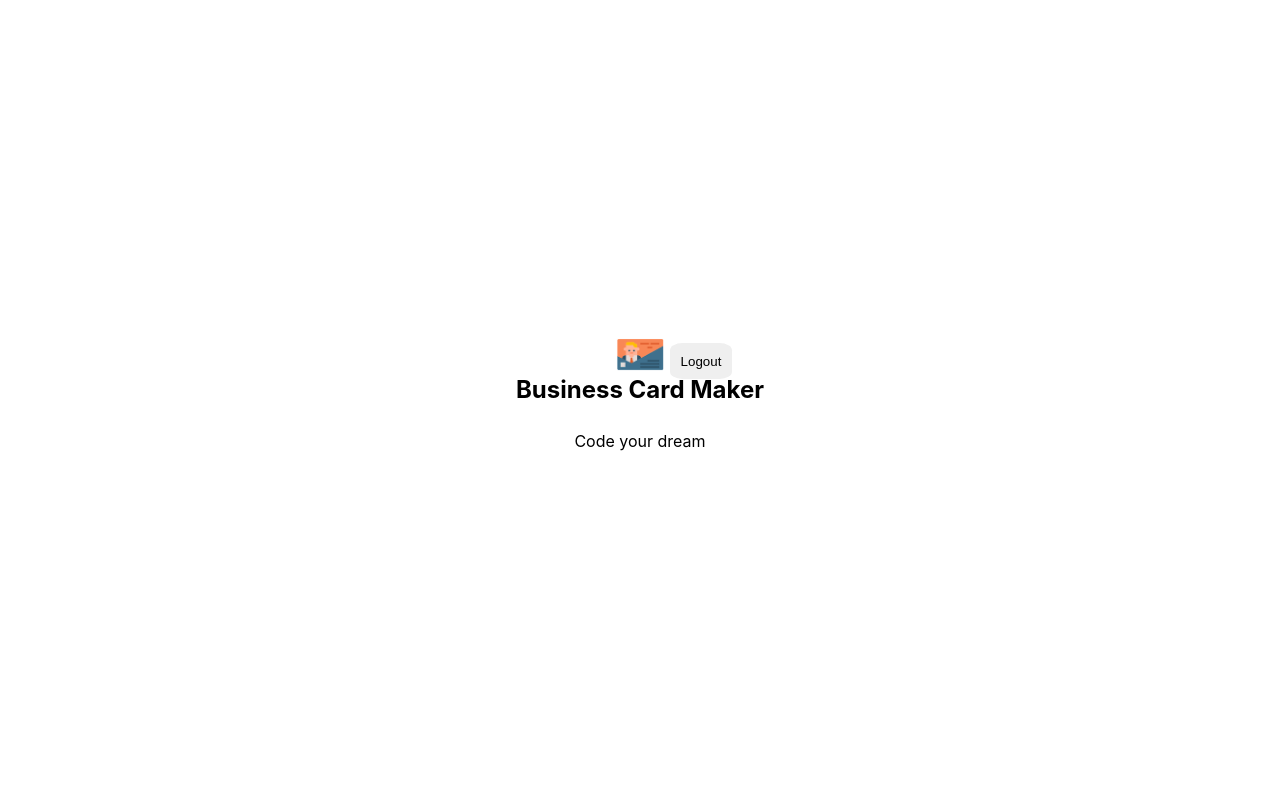
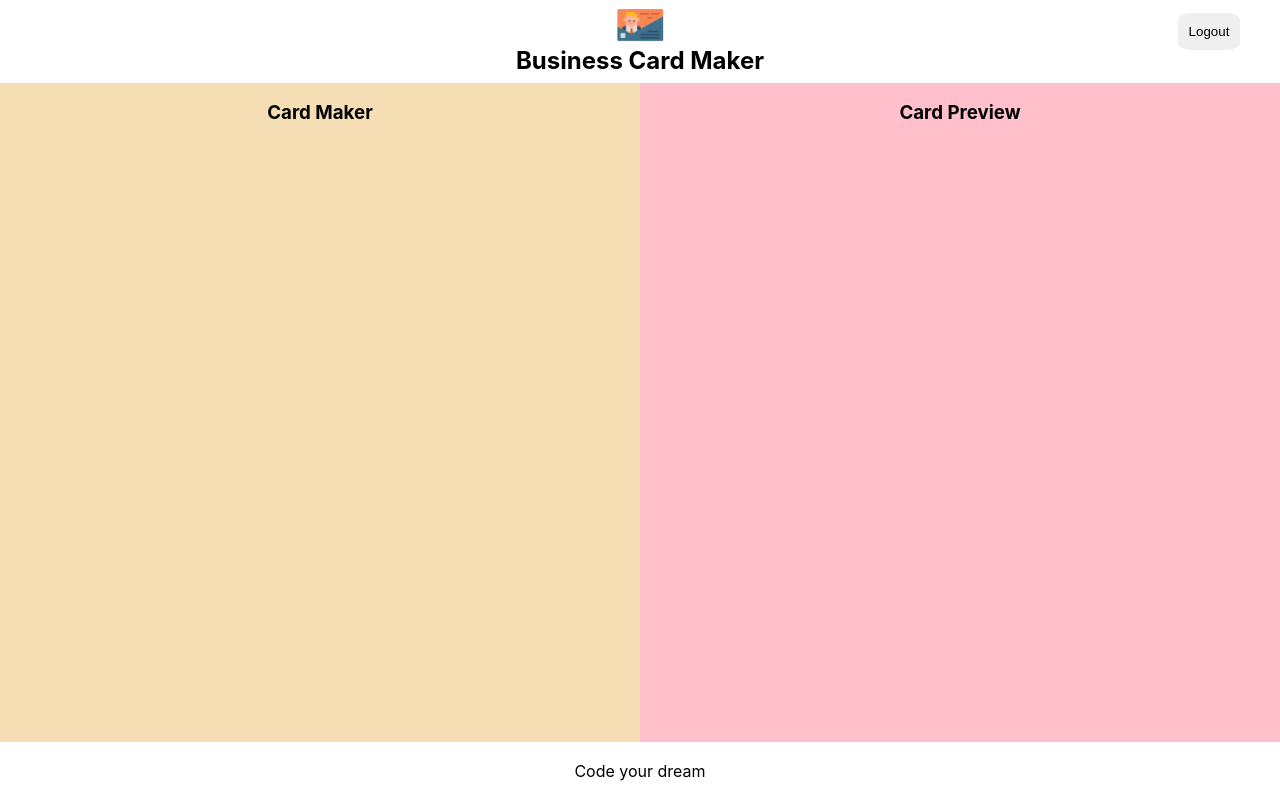
Before and after one commit to SeongheeJeon/React_card-maker, a React (Create React App) app: page /maker in a window 1280 px wide. Built offline with nearby package versions, Linux system fonts and the light colour scheme; no server answers; sample sign-in values are in the browser's storage.

Commit message:
10.6~10.7 - Add editor and preview layout

```diff
--- /dev/null
+++ b/src/components/editor/editor.jsx
@@ -0,0 +1,10 @@
+import React from "react";
+import styles from "./editor.module.css";
+
+const Editor = (props) => (
+  <section className={styles.editor}>
+    <h1 className={styles.title}>Card Maker</h1>
+  </section>
+);
+
+export default Editor;
--- /dev/null
+++ b/src/components/editor/editor.module.css
@@ -0,0 +1,13 @@
+@value makerGreen from "../../common/colors.css";
+
+.editor {
+  flex-basis: 50%;
+  background-color: wheat;
+}
+
+.title {
+  width: 100%;
+  text-align: center;
+  margin-bottom: 1em;
+  color: makerGreen;
+}
--- a/src/components/maker/maker.jsx
+++ b/src/components/maker/maker.jsx
@@ -1,6 +1,8 @@
 import React, { useEffect } from "react";
 import Header from "../header/header";
 import Footer from "../footer/footer";
+import Editor from "../editor/editor";
+import Preview from "../preview/preview";
 import { useHistory } from "react-router-dom";
 import styles from "./maker.module.css";
 
@@ -21,6 +23,10 @@
   return (
     <section className={styles.maker}>
       <Header onLogout={onLogout} />
+      <div className={styles.container}>
+        <Editor />
+        <Preview />
+      </div>
       <Footer />
     </section>
   );
--- a/src/components/maker/maker.module.css
+++ b/src/components/maker/maker.module.css
@@ -0,0 +1,19 @@
+@value mediaQuery from "../../common/size.css";
+
+.maker {
+  width: 100%;
+  height: 100%;
+  display: flex;
+  flex-direction: column;
+}
+
+.container {
+  display: flex;
+  flex: 1;
+}
+
+@media screen and (max-width: mediaQuery) {
+  .container {
+    flex-direction: column;
+  }
+}
--- /dev/null
+++ b/src/components/preview/preview.jsx
@@ -0,0 +1,10 @@
+import React from "react";
+import styles from "./preview.module.css";
+
+const Preview = (props) => (
+  <section className={styles.preview}>
+    <h1 className={styles.title}>Card Preview</h1>
+  </section>
+);
+
+export default Preview;
--- /dev/null
+++ b/src/components/preview/preview.module.css
@@ -0,0 +1,13 @@
+@value makerGreen from "../../common/colors.css";
+
+.preview {
+  flex-basis: 50%;
+  background-color: pink;
+}
+
+.title {
+  width: 100%;
+  text-align: center;
+  margin-bottom: 1em;
+  color: makerGreen;
+}
```
